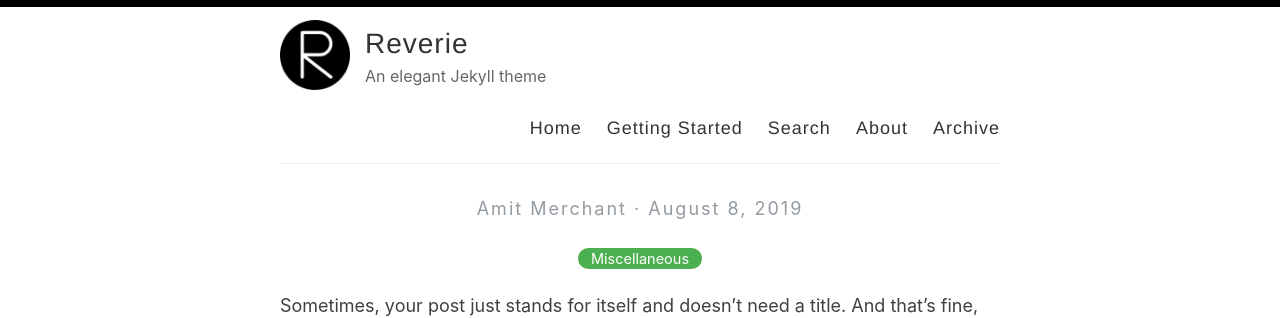
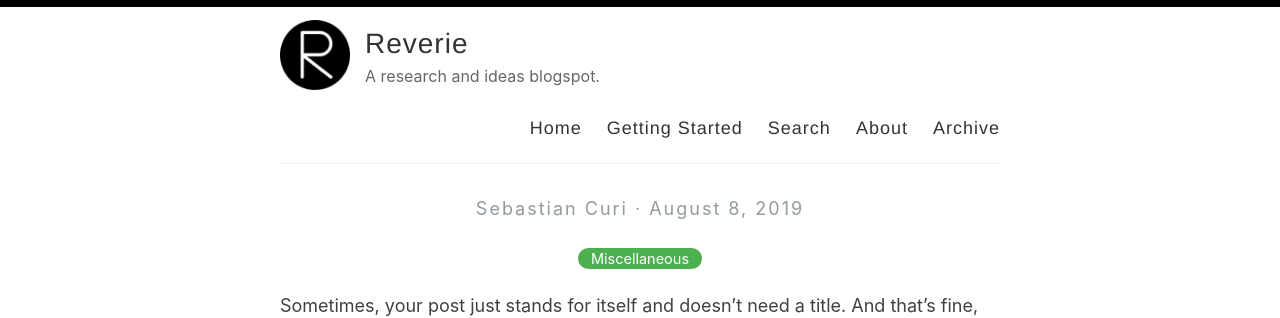
Before and after one commit to sebascuri/sebascuri.github.io, a Jekyll site: the page built from _posts/2019-08-08-no-title-posts.md, in a window 1280 px wide. Shown: the top 318 px of the page. Built offline with Jekyll 4.4.1, drawn with Linux system fonts in a browser that asks for light colours.

Commit message:
Update config file

```diff
--- a/_config.yml
+++ b/_config.yml
@@ -6,10 +6,10 @@
 name: Reverie
 
 # Name of the author
-author: Amit Merchant
+author: Sebastian Curi
 
 # Short bio or description (displayed in the header)
-description: An elegant Jekyll theme
+description: A research and ideas blogspot.
 
 # URL of your avatar or profile pic (you could use your GitHub profile pic)
 avatar: /images/reverie.png
@@ -21,15 +21,15 @@ avatar: /images/reverie.png
 # Includes an icon in the footer for each username you enter
 footer-links:
   dribbble:
-  email: amit.d.merchant@gmail.com
+  email: sebascuri@gmail.com
   facebook:
   flickr:
-  github: amitmerchant1990/reverie
+  github: sebascuri/sebascuri
   instagram:
   linkedin:
   pinterest:
   rss: rss
-  twitter: amit_merchant
+  twitter: sebascuri
   stackoverflow:
   youtube: # channel/<your_long_string> or user/<user-name>
   googleplus: # anything in your profile username that comes after plus.google.com/
```
